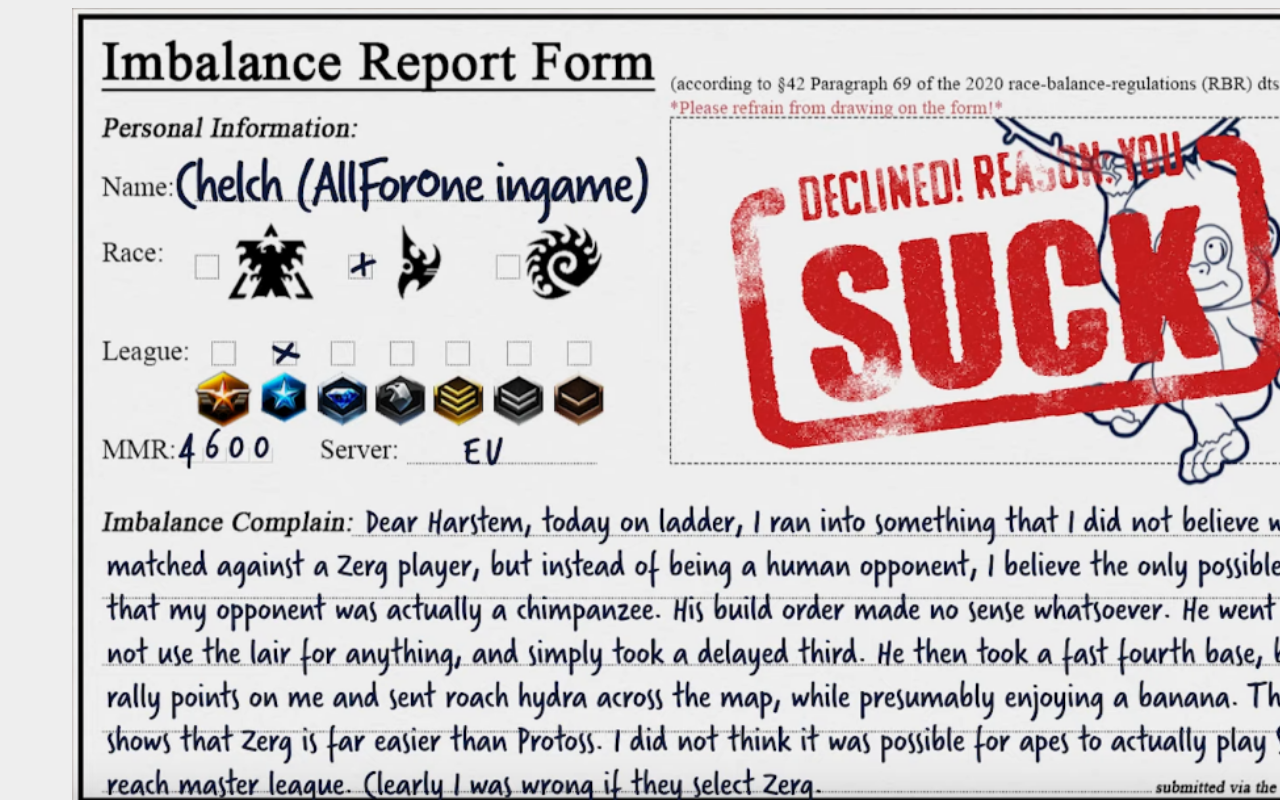
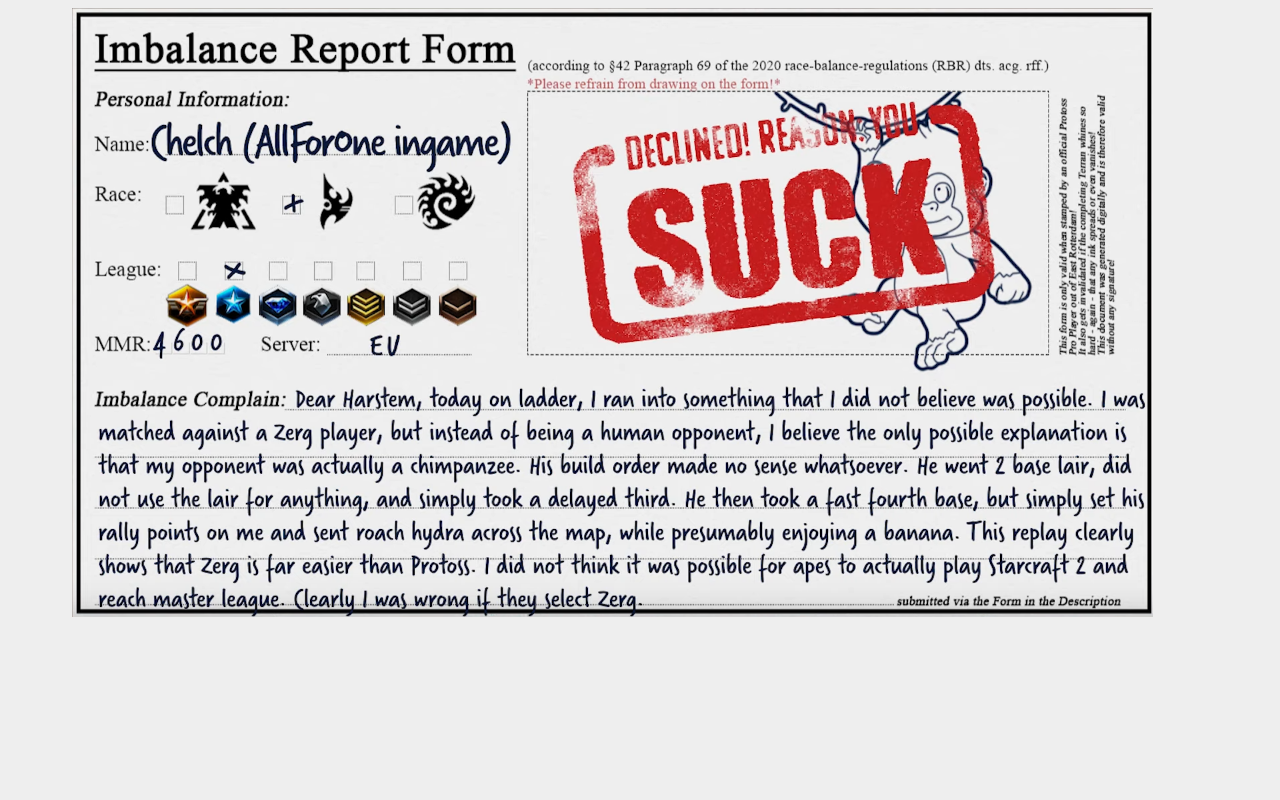
Before and after one commit to Kelzorz/ChelchSucks, a plain HTML site: page index.html in a window 1280 px wide. Drawn offline with Linux system fonts and the light colour scheme.

Commit message:
Update style.css
aspect ratio stuff

```diff
--- a/style.css
+++ b/style.css
@@ -5,7 +5,6 @@ body {
 	display:grid;
 	justify-content:center;
 	z-index:0;
-
 	margin-left:8vh;
 	margin-right: 8vh;
 	height:100vh;
@@ -13,6 +12,25 @@ body {
 	position:fixed;
 	flex-wrap:wrap;
 
+}
+@media (min-aspect-ratio: 3/2){
+	.harmstem{
+	width:auto;
+	}
+	.imgs{
+		height15vh:
+		}
+}
+
+@media (max-aspect-ratio: 16/9){
+	.harmstem{
+	margin-left:8vh;
+	margin-right: 8vh;
+	height:auto;
+	}
+	.imgs{
+		height15vh:
+		}
 }
 
 @media (min-width: 771px) and (max-width: 1080px) and (orientation:portrait){
```
